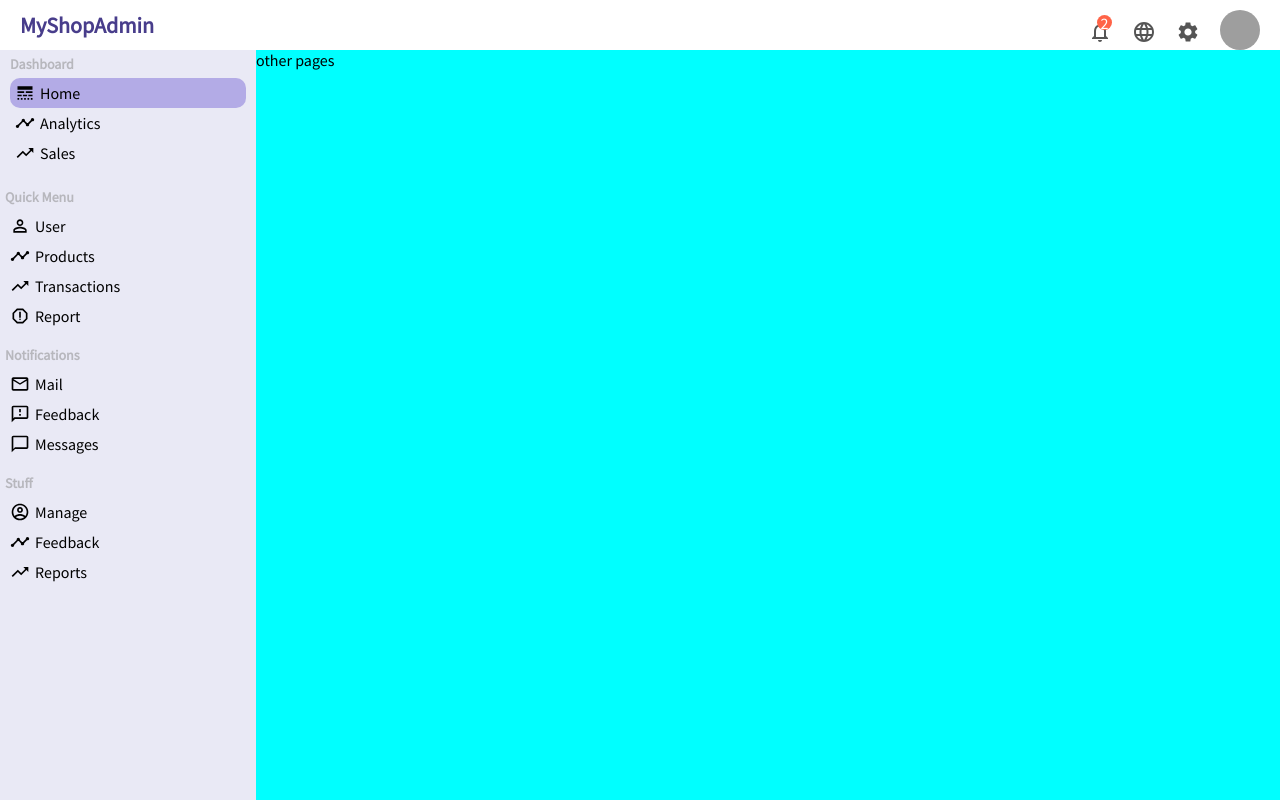
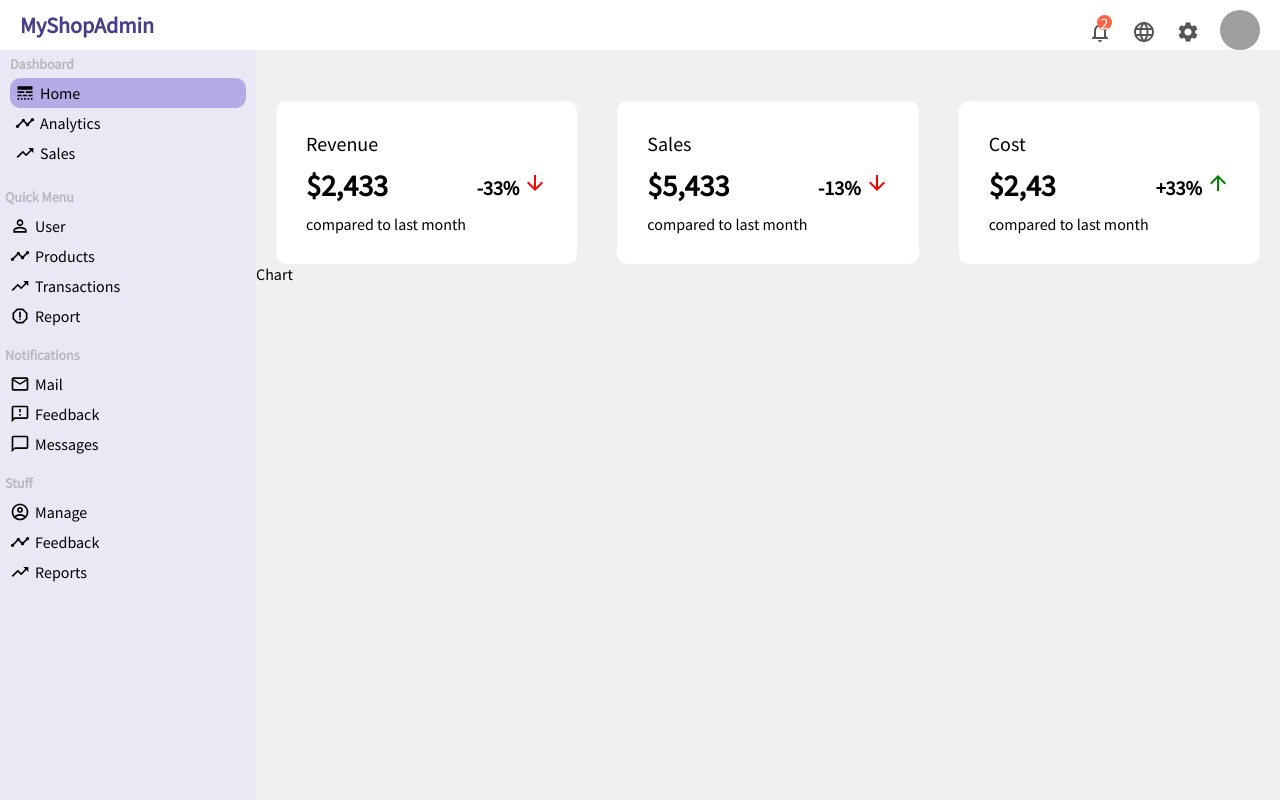
Before and after one commit to pank1999/Myshop-E-commerce-app, a React (Create React App) app in the folder admin-dashboard/: page / in a window 1280 px wide. Built offline with nearby package versions, Linux system fonts and the light colour scheme; grey boxes are pictures that could not be loaded.

Commit message:
created Other pages for Main content that is Featured page

```diff
--- a/admin-dashboard/src/App.css
+++ b/admin-dashboard/src/App.css
@@ -1,7 +1,3 @@
 .container{
     display: flex;
 }
-.others{
-    flex: 4;
-    background-color: aqua;
-}
--- a/admin-dashboard/src/App.js
+++ b/admin-dashboard/src/App.js
@@ -1,6 +1,7 @@
 import SideBar from "./components/SideBar/SideBar";
 import TopBar from "./components/TopBar";
 import './App.css';
+import Home from "./Pages/Home";
 
 function App() {
   return (
@@ -8,9 +9,8 @@
         <TopBar/>
         <div className="container">
           <SideBar />
-          <div className="others">
-             other pages
-          </div>
+          <Home />
+
         </div>
 
 
--- /dev/null
+++ b/admin-dashboard/src/Pages/Home.css
@@ -0,0 +1,4 @@
+.Home{
+    flex: 4;
+    background-color: rgb(238, 240, 241);
+}
--- /dev/null
+++ b/admin-dashboard/src/Pages/Home.jsx
@@ -0,0 +1,12 @@
+import Chart from '../components/Charts/Chart';
+import FeaturedInfo from '../components/FeaturedInfo/FeaturedInfo';
+import './Home.css';
+
+export default function Home() {
+  return (
+    <div className='Home'>
+        <FeaturedInfo />
+        <Chart />
+    </div>
+  )
+}
--- /dev/null
+++ b/admin-dashboard/src/components/Charts/Chart.jsx
@@ -0,0 +1,7 @@
+import './Chart.css';
+
+export default function Chart() {
+  return (
+    <div>Chart</div>
+  )
+}
--- /dev/null
+++ b/admin-dashboard/src/components/FeaturedInfo/FeaturedInfo.css
@@ -0,0 +1,41 @@
+.FeaturedInfo{
+    display: flex;
+    width: 100%;
+    justify-content: space-between;
+    margin-top: 5%;
+}
+.FeaturedItem{
+    flex: 1;
+    border-radius: 10px;
+    margin: 0 20px;
+    padding: 30px;
+   /* box-shadow: 0 4px 5px 0 rgb(230, 229, 229) ; */
+    box-shadow: 0px 0px 5px 8px rgb(240, 239, 241);
+    background-color: white;
+    cursor: pointer;
+}
+
+.FeaturedItem:hover{
+    transform: scale(1.04);
+
+}
+.FeaturedTitle{
+
+    font-size: 20px;
+}
+.FeaturedMoneyContainer{
+
+    margin: 10px 0;
+    display: flex;
+    align-items: center;
+    justify-content: space-between;
+
+}
+.FeaturedMoney{
+  font-size: 30px;
+  font-weight: bold;
+}
+.FeaturedMoneyRate{
+    font-size: 20px;
+    font-weight: bold;
+}
--- /dev/null
+++ b/admin-dashboard/src/components/FeaturedInfo/FeaturedInfo.jsx
@@ -0,0 +1,35 @@
+import './FeaturedInfo.css';
+import {ArrowDownward, ArrowUpward} from '@material-ui/icons';
+
+export default function FeaturedInfo() {
+  return (
+    <div className='FeaturedInfo'>
+       <div className='FeaturedItem'>
+           <span className='FeaturedTitle'>Revenue</span>
+           <div className='FeaturedMoneyContainer'>
+               <span className='FeaturedMoney'>$2,433</span>
+               <span className='FeaturedMoneyRate'>  -33% <ArrowDownward style={{color:"red"}}/></span>
+           </div>
+           <span className='FeaturedSub'>compared to last month</span>
+       </div>
+
+       <div className='FeaturedItem'>
+           <span className='FeaturedTitle'>Sales</span>
+           <div className='FeaturedMoneyContainer'>
+               <span className='FeaturedMoney'>$5,433</span>
+               <span className='FeaturedMoneyRate'> -13% <ArrowDownward  style={{color:"red"}}/> </span>
+           </div>
+           <span className='FeaturedSub'>compared to last month</span>
+       </div>
+
+       <div className='FeaturedItem'>
+           <span className='FeaturedTitle'>Cost</span>
+           <div className='FeaturedMoneyContainer'>
+               <span className='FeaturedMoney'>$2,43</span>
+               <span className='FeaturedMoneyRate'> +33% <ArrowUpward  style={{color:"green"}}/></span>
+           </div>
+           <span className='FeaturedSub'>compared to last month</span>
+       </div>
+    </div>
+  )
+}
```
Also changed, not shown: admin-dashboard/src/components/Charts/Chart.css (added).
